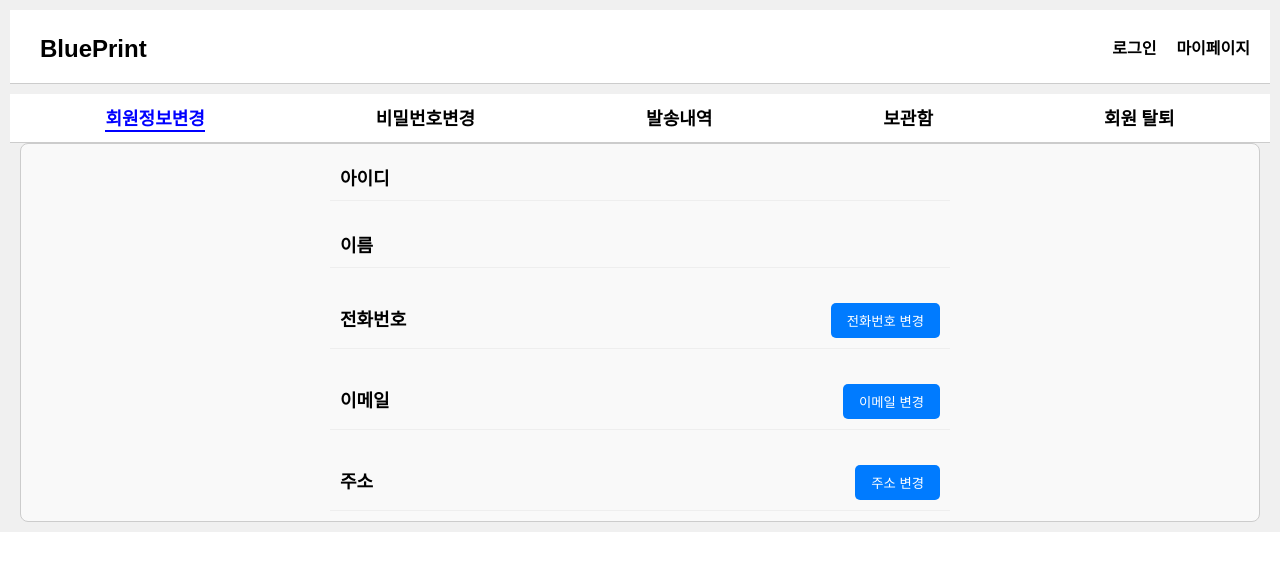
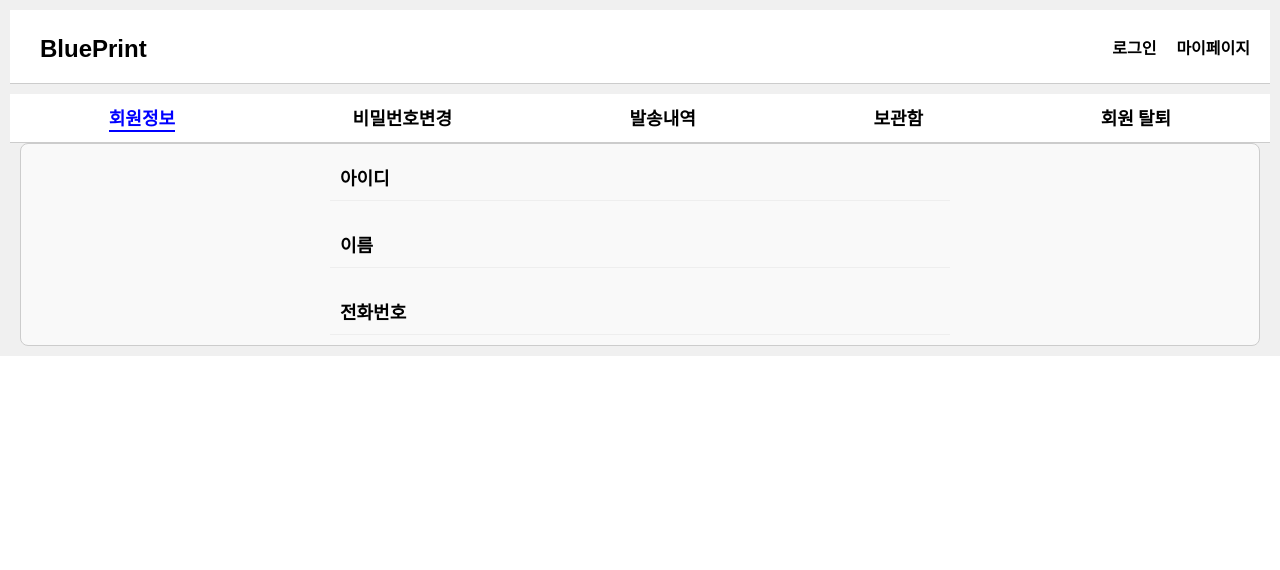
Before and after one commit to vvan2/Web.project, a React (Create React App) app: page /Mypage in a window 1280 px wide. Shown: the top 570 px of the page. Built offline with nearby package versions, Linux system fonts and the light colour scheme.

Commit message:
FEAT: 마이페이지-회원정보 화면 변경

```diff
--- a/src/Mypage/Mypage.jsx
+++ b/src/Mypage/Mypage.jsx
@@ -11,28 +11,20 @@ function MypageMemberInfo() {
     email: '',
     address: ''
   });
-  const [name, setName] = useState(''); // 사용자 이름 상태를 name으로 변경
 
   // 사용자 정보 가져오기
   useEffect(() => {
-    const storedName = sessionStorage.getItem('name'); // 'username'을 'name'으로 변경
-    if (storedName) {
-      setName(storedName);
+    const storedUsername = sessionStorage.getItem('username');
+    const storedName = sessionStorage.getItem('name');
+    const storedPhone = sessionStorage.getItem('phoneNumber');
 
-      // 서버에서 사용자 정보 가져오기
-      fetch('/api/userinfo') // 사용자 정보를 제공하는 API 엔드포인트
-        .then((response) => response.json())
-        .then((data) => {
-          setUserInfo({
-            id: data.id,
-            name: data.name,
-            phone: data.phone,
-            email: data.email,
-            address: data.address
-          });
-        })
-        .catch((error) => console.error('Error fetching user info:', error));
-    }
+    setUserInfo({
+      id: storedUsername || '',
+      name: storedName || '',
+      phone: storedPhone || '',
+      email: '', // 이메일은 세션 스토리지에 없으므로 빈 값
+      address: '' // 주소는 세션 스토리지에 없으므로 빈 값
+    });
   }, []);
 
   // 로그아웃 처리 함수
@@ -44,8 +36,8 @@ function MypageMemberInfo() {
           'Content-Type': 'application/json',
         },
       });
-      sessionStorage.removeItem('name'); // 세션 스토리지에서 사용자 정보 삭제
-      setName(''); // 상태 업데이트
+      sessionStorage.clear(); // 세션 스토리지에서 사용자 정보 삭제
+      setUserInfo({ id: '', name: '', phone: '', email: '', address: '' });
       navigate('/'); // 홈으로 이동
     } catch (error) {
       console.error('Error logging out:', error);
@@ -58,9 +50,9 @@ function MypageMemberInfo() {
       <div className="header">
         <button onClick={() => navigate('/')}>BluePrint</button>
         <div className="user-options">
-          {name ? ( // name을 사용하여 로그인 상태에서 사용자 이름 표시
+          {userInfo.name ? (
             <>
-              <span>{name}</span>
+              <span>{userInfo.name}</span>
               <span onClick={handleLogout} style={{ cursor: 'pointer', marginLeft: '10px' }}>로그아웃</span>
             </>
           ) : (
@@ -72,7 +64,7 @@ function MypageMemberInfo() {
 
       {/* 메뉴 탭 */}
       <div className="tab-menu">
-        <span className="active" onClick={() => navigate('/Mypage')}>회원정보변경</span>
+        <span className="active" onClick={() => navigate('/Mypage')}>회원정보</span>
         <span onClick={() => navigate('/Mypage_pw')}>비밀번호변경</span>
         <span onClick={() => navigate('/Mypage_letter')}>발송내역</span>
         <span onClick={() => navigate('/Mypage_storage')}>보관함</span>
@@ -83,23 +75,21 @@ function MypageMemberInfo() {
       <div className="info-section">
         <div className="info-item">
           <div>아이디</div>
-          <div style={{ marginRight: '100px' }}>{userInfo.id}</div>
-          <div></div>
+          <div>{userInfo.id}</div>
         </div>
 
         <div className="info-item">
           <div>이름</div>
-          <div style={{ marginRight: '80px' }}>{userInfo.name}</div>
-          <div></div>
+          <div>{userInfo.name}</div>
         </div>
 
         <div className="info-item">
           <div>전화번호</div>
           <div>{userInfo.phone}</div>
-          <button onClick={() => navigate('/mypage/change-phone')}>전화번호 변경</button>
+          {/* <button onClick={() => navigate('/mypage/change-phone')}>전화번호 변경</button> */}
         </div>
 
-        <div className="info-item">
+        {/* <div className="info-item">
           <div>이메일</div>
           <div>{userInfo.email}</div>
           <button onClick={() => navigate('/mypage/change-email')}>이메일 변경</button>
@@ -109,7 +99,7 @@ function MypageMemberInfo() {
           <div>주소</div>
           <div>{userInfo.address}</div>
           <button onClick={() => navigate('/mypage/change-address')}>주소 변경</button>
-        </div>
+        </div> */}
       </div>
     </div>
   );
--- a/src/Mypage/Mypage_letter.jsx
+++ b/src/Mypage/Mypage_letter.jsx
@@ -105,7 +105,7 @@ function MypageMemberInfo() {
 
       {/* 메뉴 탭 */}
       <div className="tab-menu">
-        <span onClick={() => navigate('/Mypage')}>회원정보변경</span>
+        <span onClick={() => navigate('/Mypage')}>회원정보</span>
         <span onClick={() => navigate('/Mypage_pw')}>비밀번호변경</span>
         <span className="active" onClick={() => navigate('/Mypage_letter')}>발송내역</span>
         <span onClick={() => navigate('/Mypage_storage')}>보관함</span>
--- a/src/Mypage/Mypage_pw.jsx
+++ b/src/Mypage/Mypage_pw.jsx
@@ -119,7 +119,7 @@ function MypageMemberInfo() {
 
       {/* 메뉴 탭 */}
       <div className="tab-menu">
-        <span onClick={() => navigate('/Mypage')}>회원정보변경</span>
+        <span onClick={() => navigate('/Mypage')}>회원정보</span>
         <span className="active" onClick={() => navigate('/Mypage_pw')}>비밀번호변경</span> {/* 여기에 active 적용 */}
         <span onClick={() => navigate('/Mypage_letter')}>발송내역</span>
         <span onClick={() => navigate('/Mypage_storage')}>보관함</span>
--- a/src/Mypage/Mypage_storage.jsx
+++ b/src/Mypage/Mypage_storage.jsx
@@ -75,7 +75,7 @@ function MypageStorage() {
 
       {/* 메뉴 탭 */}
       <div className="tab-menu">
-        <span onClick={() => navigate('/Mypage')}>회원정보변경</span>
+        <span onClick={() => navigate('/Mypage')}>회원정보</span>
         <span onClick={() => navigate('/Mypage_pw')}>비밀번호변경</span>
         <span onClick={() => navigate('/Mypage_letter')}>발송내역</span>
         <span className="active" onClick={() => navigate('/Mypage_storage')}>보관함</span>
--- a/src/Mypage/Mypage_withdraw.jsx
+++ b/src/Mypage/Mypage_withdraw.jsx
@@ -113,7 +113,7 @@ function MypageMemberInfo() {
 
       {/* 메뉴 탭 */}
       <div className="tab-menu">
-        <span onClick={() => navigate('/Mypage')}>회원정보변경</span>
+        <span onClick={() => navigate('/Mypage')}>회원정보</span>
         <span onClick={() => navigate('/Mypage_pw')}>비밀번호변경</span>
         <span onClick={() => navigate('/Mypage_letter')}>발송내역</span>
         <span onClick={() => navigate('/Mypage_storage')}>보관함</span>
```
